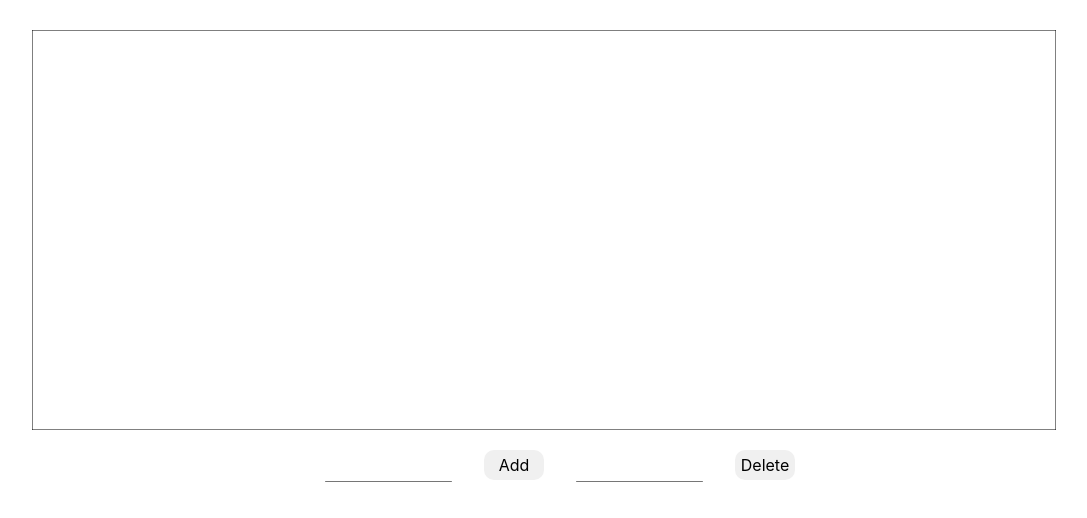
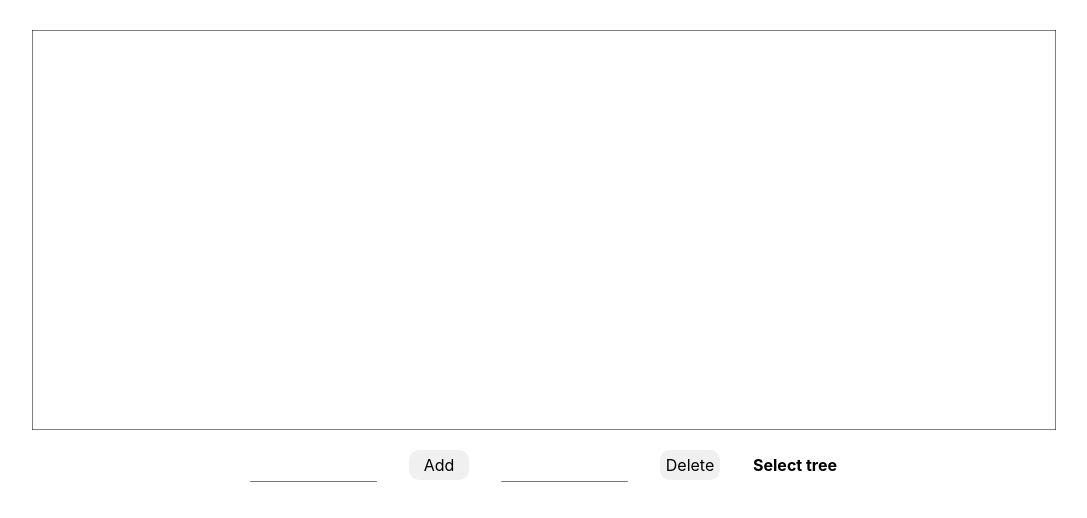
Before and after one commit to daniil-kh/tree-visualization-ui, a React (Create React App) app: page / in a window 1280 px wide. Shown: the top 518 px of the page, without its empty margins (96-1183 px from the left). Built offline with nearby package versions, Linux system fonts and the light colour scheme.

Commit message:
add dropdown component

```diff
--- a/src/App.tsx
+++ b/src/App.tsx
@@ -26,7 +26,11 @@ function App() {
   return (
     <AppContainer>
       <Tree data={numbers} />
-      <Toolbar addCallback={addCallback} deleteCallback={deleteCallback} />
+      <Toolbar
+        addCallback={addCallback}
+        deleteCallback={deleteCallback}
+        selectTreeCallback={() => {}}
+      />
     </AppContainer>
   );
 }
--- /dev/null
+++ b/src/components/drop-down/drop-down.component.tsx
@@ -0,0 +1,51 @@
+import React, { useState } from "react";
+
+import {
+  DropDownContainer,
+  DropDownContentContainer,
+  DropDownContent,
+  DropDownTitle,
+} from "./drop-down.styled";
+
+type DropDownElement = {
+  name: string;
+  value: string;
+};
+
+type DropDownProps = {
+  title: string;
+  list: Array<DropDownElement>;
+  onSelect: (value: string) => void;
+};
+
+const DropDown: React.FC<DropDownProps> = ({
+  title,
+  list,
+  onSelect,
+}): JSX.Element => {
+  const [isOpen, setIsOpen] = useState(false as boolean);
+
+  const listToRender = list.map(
+    (element: DropDownElement): JSX.Element => (
+      <DropDownContent
+        key={element.value}
+        onClick={() => onSelect(element.value)}
+      >
+        {element.name}
+      </DropDownContent>
+    )
+  );
+
+  return (
+    <DropDownContainer>
+      <DropDownTitle onClick={() => setIsOpen((prevValue) => !prevValue)}>
+        {title}
+      </DropDownTitle>
+      <DropDownContentContainer isOpen={isOpen}>
+        {listToRender}
+      </DropDownContentContainer>
+    </DropDownContainer>
+  );
+};
+
+export default React.memo(DropDown);
--- /dev/null
+++ b/src/components/drop-down/drop-down.styled.tsx
@@ -0,0 +1,48 @@
+import styled from "styled-components";
+
+type DropDownContentContainerProps = {
+  isOpen: any;
+};
+
+export const DropDownContainer = styled.div`
+  display: flex;
+  flex-direction: column;
+  align-items: center;
+  position: relative;
+  min-width: 150px;
+`;
+
+export const DropDownContentContainer = styled.div<DropDownContentContainerProps>`
+  display: ${(props) => (props.isOpen ? "flex" : "none")};
+  flex: 1;
+  flex-direction: column;
+  align-items: center;
+  position: absolute;
+  z-index: 1;
+  algin-items: center;
+  margin-top: 30px;
+`;
+
+export const DropDownContent = styled.div`
+  display: flex;
+  flex: 1;
+  cursor: pointer;
+  margin: 0 2px;
+  transition: transform 0.5s;
+  transform: scale(0.8);
+  border-radius: 15px;
+  overflow: hidden;
+  &:hover {
+    transition: transition 0.5s color 0.5s;
+    transform: scale(1.1);
+  }
+  justify-content: center;
+  width: 100%;
+`;
+
+export const DropDownTitle = styled.div`
+  font-size: 16;
+  font-weight: bold;
+  cursor: pointer;
+  padding: 10px;
+`;
--- a/src/components/toolbar/toolbar.component.tsx
+++ b/src/components/toolbar/toolbar.component.tsx
@@ -3,15 +3,18 @@ import React, { useState } from "react";
 import Button from "../button/button.component";
 import InputField from "../input-field/input-field.component";
 import ToolbarContainer from "./toolbar.styled";
+import DropDown from "../drop-down/drop-down.component";
 
 interface ToolbarProps {
   addCallback: Function;
   deleteCallback: Function;
+  selectTreeCallback: Function;
 }
 
 const Toolbar: React.FC<ToolbarProps> = ({
   addCallback,
   deleteCallback,
+  selectTreeCallback,
 }): JSX.Element => {
   const [numberToAdd, setNumberToAdd] = useState("");
   const [numberToDelete, setNumberToDelete] = useState("");
@@ -21,6 +24,7 @@ const Toolbar: React.FC<ToolbarProps> = ({
       <InputField
         value={numberToAdd}
         onChangeText={(e: React.ChangeEvent<HTMLInputElement>) => {
+          e.preventDefault();
           setNumberToAdd(e.target.value);
         }}
       />
@@ -34,6 +38,7 @@ const Toolbar: React.FC<ToolbarProps> = ({
       <InputField
         value={numberToDelete}
         onChangeText={(e: React.ChangeEvent<HTMLInputElement>) => {
+          e.preventDefault();
           setNumberToDelete(e.target.value);
         }}
       />
@@ -44,8 +49,17 @@ const Toolbar: React.FC<ToolbarProps> = ({
           setNumberToDelete("");
         }}
       />
+      <DropDown
+        title="Select tree"
+        list={[
+          { name: "Binary Tree", value: "binary" },
+          { name: "AVL Tree", value: "avl" },
+          { name: "Red-Black Tree", value: "red-black" },
+        ]}
+        onSelect={() => {}}
+      />
     </ToolbarContainer>
   );
 };
 
-export default Toolbar;
+export default React.memo(Toolbar);
--- a/src/global.types.ts
+++ b/src/global.types.ts
@@ -19,3 +19,5 @@ export type Coordinates = {
   x: number;
   y: number;
 };
+
+export type TreeType = "binary" | "avl" | "red-black";
```
